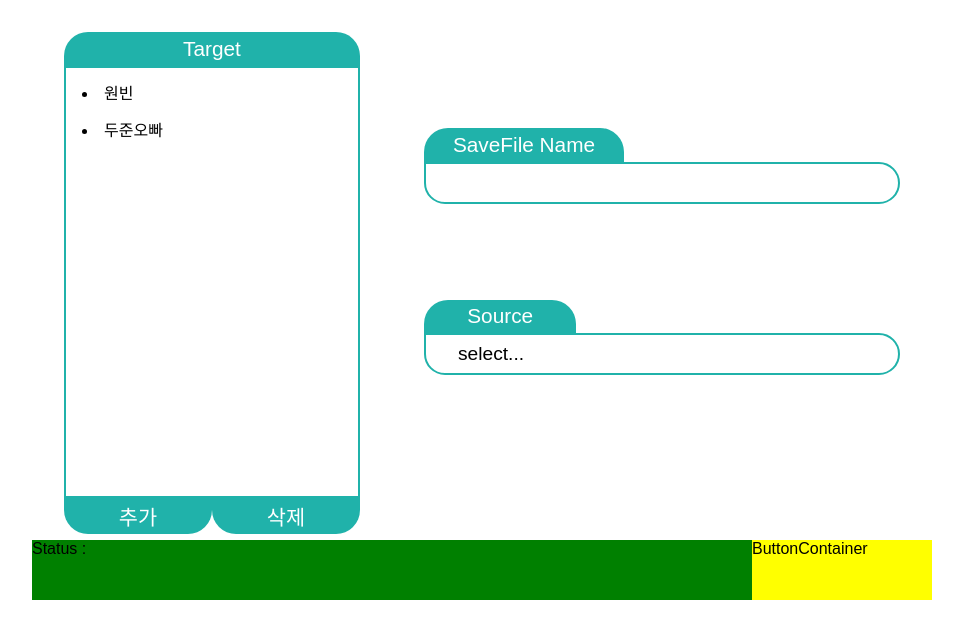
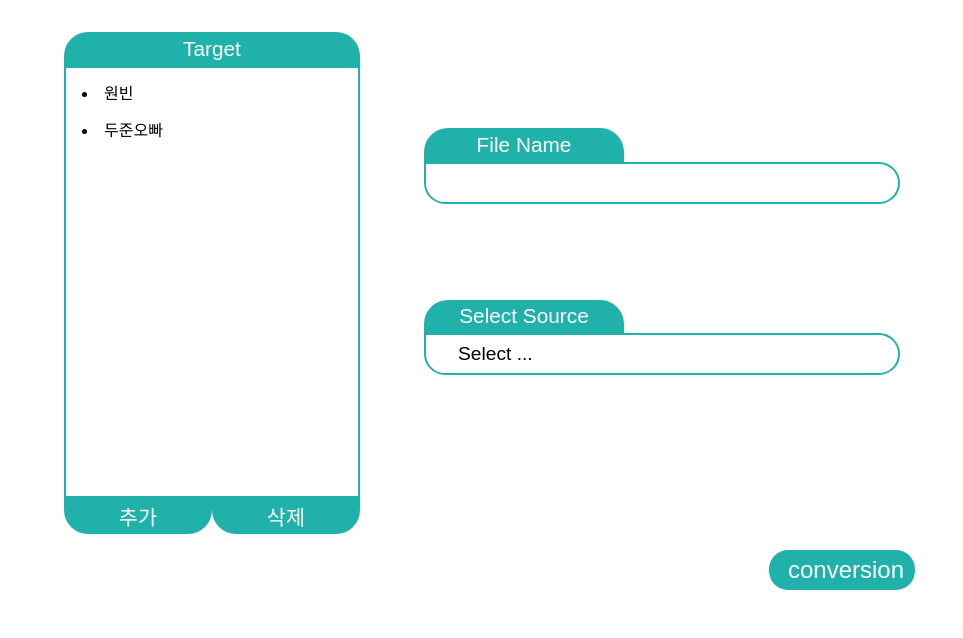
Before and after one commit to kdongha/scllab_01_vc_web, a React (Create React App) app in the folder frontend/: page / in a window 1280 px wide. Shown: the top 638 px of the page, without its empty margins (158-1121 px from the left). Built offline with nearby package versions, Linux system fonts and the light colour scheme.

Commit message:
done basic function

```diff
--- a/frontend/src/App.js
+++ b/frontend/src/App.js
@@ -1,7 +1,7 @@
 import React, {Component} from 'react';
 import TargetComponent from './components/TargetComponent';
 import FileContainer from './components/FileComponent';
-import StatusComponent from './components/StatusComponent';
+import ProgressComponent from './components/ProgressComponent';
 import ButtonComponent from './components/ButtonComponent';
 import './App.css';
 
@@ -9,56 +9,127 @@ class App extends Component {
     state = {
         targetList: ['원빈', '두준오빠'],
         selectedTarget: '',
-        selectedSource: null,
-        saveFileName: '',
-        status: '',
+        selectedSourceFile: null,
+        selectedTargetFile: null,
+        fileName: '',
+        targetName: '',
+        state: 'select',
+        progress: '',
     };
     addTarget = () => {
-        console.log('addTarget');
+        this.setState({
+            ...this.state,
+            state: 'add',
+        });
+    };
+    cancelAddTarget = () => {
+        this.setState({
+            ...this.state,
+            state: 'select',
+        })
     };
     removeTarget = () => {
         console.log('removeTarget');
     };
-    insertSaveFile = (e) => {
+    selectTarget = (e) => {
         this.setState({
             ...this.state,
-            saveFileName:e.target.value,
+            selectedTarget: e.target.innerText,
         })
     };
-    selectSource = () => {
-        const inputFile=document.createElement('input');
+    insertFileName = (e) => {
+        this.setState({
+            ...this.state,
+            fileName: e.target.value,
+        })
+    };
+    insertTargetName = (e) => {
+        this.setState({
+            ...this.state,
+            targetName: e.target.value,
+        })
+    };
+    selectSourceFile = () => {
+        const inputFile = document.createElement('input');
         inputFile.setAttribute('type', 'file');
-        console.log(this.props.accept);
         // inputFile.setAttribute("accept", ".wav");
-        inputFile.onchange=()=>{
-            console.log(inputFile.files);
+        inputFile.onchange = () => {
             this.setState({
                 ...this.state,
-                selectedSource:inputFile.files[0],
+                selectedSourceFile: inputFile.files[0],
             })
         };
         inputFile.click();
     };
 
-    selectTarget = (e) => {
-        this.setState({...this.state,
-            selectedTarget:e.target.innerText,
-        });
-        console.log('selectTarget');
+    selectTargetFile = () => {
+        const inputFile = document.createElement('input');
+        inputFile.setAttribute('type', 'file');
+        // inputFile.setAttribute("accept", ".zip");
+        inputFile.onchange = () => {
+            this.setState({
+                ...this.state,
+                selectedTargetFile: inputFile.files[0],
+            })
+        };
+        inputFile.click();
     };
 
-    render() {
-        return (
-            <div className="App">
-                <TargetComponent targetList={this.state.targetList} selectedTarget={this.state.selectedTarget}
-                                 addTarget={this.addTarget} removeTarget={this.removeTarget}
-                                 selectTarget={this.selectTarget}/>
-                <FileContainer savePath={this.state.savePath} selectedSource={this.state.selectedSource} selectSource={this.selectSource} insertSaveFile={this.insertSaveFile}/>
-                <StatusComponent/>
-                <ButtonComponent/>
-            </div>
-        );
+    conversion = () => {
+        if (this.state.progress === 'conversion') {
+            alert('지금은 변환 중 입니다.');
+        } else if (this.state.progress === 'train') {
+            alert('지금은 훈련 중 입니다.');
+        } else if (this.state.selectedTarget === '') {
+            alert('Target을 선택해 주세요');
+        } else if (this.state.fileName === '') {
+            alert('File Name을 작성해 주세요');
+        }  else if (this.state.selectedSourceFile === null) {
+            alert('Source File을 선택해 주세요');
+        } else {
+            this.setState({
+                ...this.state,
+                progress: 'conversion'
+            })
+        }
+};
+
+train = () => {
+    if (this.state.progress === 'conversion') {
+        alert('지금은 변환 중 입니다.');
+    } else if (this.state.progress === 'train') {
+        alert('지금은 훈련 중 입니다.');
+    } else if (this.state.targetName === '') {
+        alert('Target Name을 작성해 주세요');
+    }  else if (this.state.selectedTargetFile === null) {
+        alert('Target File을 선택해 주세요');
+    } else {
+        this.setState({
+            ...this.state,
+            progress: 'train'
+        });
     }
+    console.log('train');
+};
+
+render()
+{
+    return (
+        <div className="App">
+            <TargetComponent targetList={this.state.targetList} selectedTarget={this.state.selectedTarget}
+                             state={this.state.state}
+                             addTarget={this.addTarget} cancelAddTarget={this.cancelAddTarget}
+                             selectTarget={this.selectTarget} removeTarget={this.removeTarget}/>
+            <FileContainer selectedSourceFile={this.state.selectedSourceFile}
+                           selectedTargetFile={this.state.selectedTargetFile} state={this.state.state}
+                           fileName={this.state.fileName} targetName={this.state.targetName}
+                           insertFileName={this.insertFileName} insertTargetName={this.insertTargetName}
+                           selectSourceFile={this.selectSourceFile} selectTargetFile={this.selectTargetFile}/>
+            <ProgressComponent progress={this.state.progress}/>
+            <ButtonComponent state={this.state.state} conversion={this.conversion} train={this.train}/>
+        </div>
+    );
+}
 }
 
 export default App;
--- a/frontend/src/components/ButtonComponent.js
+++ b/frontend/src/components/ButtonComponent.js
@@ -1,18 +1,34 @@
 import React, {Component} from 'react';
 import styled from 'styled-components';
 
-const ActiveButton=styled.div`
-    background-color:yellow;
+const ButtonContainer = styled.div`
     width: 20%;
     height:10%;
-    display: inline-block;
+    display: flex;
+    align-items: center;
+    justify-content: center;
     `;
+const ActiveButton = styled.div`
+    background-color:lightseagreen;
+    display: block;
+    text-align: center;
+    vertical-align: center;
+    font-size: 1.5rem;
+    padding: 0.4rem 1.2rem;
+    border-radius: 1.2rem;
+    cursor:pointer;
+    color: white;
+    width: 60%;
+    `;
+
 class ButtonComponent extends Component {
     render() {
         return (
-            <ActiveButton>
-                ButtonContainer
-            </ActiveButton>
+            <ButtonContainer>
+                <ActiveButton onClick={this.props.state ==='select'?this.props.conversion:this.props.train}>
+                    {this.props.state === 'select' ? 'conversion' : 'train'}
+                </ActiveButton>
+            </ButtonContainer>
         );
     }
 }
--- a/frontend/src/components/FileComponent.js
+++ b/frontend/src/components/FileComponent.js
@@ -1,11 +1,10 @@
 import React, {Component} from 'react';
-import PropTypes from 'prop-types';
 import styled from 'styled-components';
 
-import InsertFileComponent from './InsertFileComponent';
+import InsertNameComponent from './InsertNameComponent';
 import SelectFileComponent from './SelectFileComponent';
 
-const FileContainer=styled.div`
+const FileContainer = styled.div`
     display: inline-block;
     width: calc(60% - 4rem);
     height: calc(90% - 4rem);
@@ -16,13 +15,17 @@ class FileComponent extends Component {
     render() {
         return (
             <FileContainer>
-                <InsertFileComponent nameTag={"SaveFile Name"} file={this.props.savePath} insertSaveFile={this.props.insertSaveFile}/>
-                <SelectFileComponent nameTag={"Source"} file={this.props.selectedSource} selectedSource={this.props.selectedSource} selectSource={this.props.selectSource}/>
+                <InsertNameComponent fileName={this.props.fileName} targetName={this.props.targetName}
+                                     state={this.props.state} insertFileName={this.props.insertFileName}
+                                     insertTargetName={this.props.insertTargetName}/>
+                <SelectFileComponent selectedSourceFile={this.props.selectedSourceFile}
+                                     selectedTargetFile={this.props.selectedTargetFile} state={this.props.state}
+                                     selectSourceFile={this.props.selectSourceFile}
+                                     selectTargetFile={this.props.selectTargetFile}/>
             </FileContainer>
         );
     }
 }
 
-FileComponent.propTypes = {};
 
 export default FileComponent;
--- a/frontend/src/components/InputFileComponent.js
+++ /dev/null
@@ -1,22 +0,0 @@
-import React, {Component} from 'react';
-import styled from 'styled-components';
-
-const InputFile = styled.div`
-  border:2px solid lightseagreen;
-  padding:0.5rem 2rem;
-  font-size:1.2rem;
-  border-radius:0 1.5rem 1.5rem 1.5rem;
-  cursor: pointer;
-`;
-
-class InputFileComponent extends Component {
-    render() {
-        return (
-            <InputFile onClick={this.props.selectSource}>
-                {((this.props.selectedSource!==null)&&(this.props.selectedSource!==undefined)?this.props.selectedSource.name:"select...")}
-            </InputFile>
-        );
-    }
-}
-
-export default InputFileComponent;
--- a/frontend/src/components/InsertFileComponent.js
+++ b/frontend/src/components/InsertNameComponent.js
@@ -21,22 +21,23 @@ const InputName=styled.input`
   padding:0.5rem 2rem;
   font-size:1.2rem;
   border-radius:0 1.5rem 1.5rem 1.5rem;
-  display:block;
   width: calc(100% - 4rem - 4px);
+  display: ${props=> props.display};
   &:focus{outline:none;};
 `;
 
-class InsertFileComponent extends Component {
+class InsertNameComponent extends Component {
     render() {
         return (
             <InsertFileContainer>
                 <NameTag>
-                    {this.props.nameTag}
+                    {this.props.state==='select'?'File Name':'Target Name'}
                 </NameTag>
-                <InputName onChange={this.props.insertSaveFile}/>
+                <InputName onChange={this.props.insertFileName} display={this.props.state==='select'?'block':'none'}/>
+                <InputName onChange={this.props.insertTargetName} display={this.props.state!=='select'?'block':'none'}/>
             </InsertFileContainer>
         );
     }
 }
 
-export default InsertFileComponent;
+export default InsertNameComponent;
--- /dev/null
+++ b/frontend/src/components/ProgressComponent.js
@@ -0,0 +1,23 @@
+import React, {Component} from 'react';
+import styled from 'styled-components';
+
+const ProgressContainer=styled.div`
+    height:calc(10% - 2.4rem);
+    width:calc(80% - 2.4rem);
+    display: inline-block;
+    text-align:center;
+    font-size:1.2rem;
+    padding: 1.2rem;
+    `;
+
+class ProgressComponent extends Component {
+    render() {
+        return (
+            <ProgressContainer>
+                {this.props.progress===''?'':this.props.progress==='conversion'?'변환중 입니다.':'훈련중 입니다.'}
+            </ProgressContainer>
+        );
+    }
+}
+
+export default ProgressComponent;
--- a/frontend/src/components/SelectFileComponent.js
+++ b/frontend/src/components/SelectFileComponent.js
@@ -1,13 +1,11 @@
 import React, {Component} from 'react';
-import PropTypes from 'prop-types';
 import styled from 'styled-components';
-import InputFileComponent from './InputFileComponent'
 
-const SelectFileContainer=styled.div`
+const SelectFileContainer = styled.div`
   margin: 6rem 0;
 `;
 
-const NameTag=styled.div`
+const NameTag = styled.div`
     color: white;
     font-size: 1.3rem;
     background: lightseagreen;
@@ -15,25 +13,30 @@ const NameTag=styled.div`
     padding: 0.3rem;
     display: block;
     text-align: center;
-    width: 30%;
+    width: 40%;
+`;
+
+const InputFile = styled.div`
+  border:2px solid lightseagreen;
+  padding:0.5rem 2rem;
+  font-size:1.2rem;
+  border-radius:0 1.5rem 1.5rem 1.5rem;
+  cursor: pointer;
 `;
 
 class SelectFileComponent extends Component {
     render() {
-        const {nameTag, file} = this.props;
         return (
             <SelectFileContainer>
                 <NameTag>
-                    {nameTag}
+                    {this.props.state === 'select' ? 'Select Source' : 'Select Target'}
                 </NameTag>
-                <InputFileComponent file={file} selectedSource={this.props.selectedSource} selectSource={this.props.selectSource}/>
+                <InputFile onClick={this.props.state === 'select'?this.props.selectSourceFile:this.props.selectTargetFile}>
+                    {this.props.state === 'select' ? this.props.selectedSourceFile !== null && this.props.selectedSourceFile !== undefined ? this.props.selectedSourceFile.name : 'Select ...' : this.props.selectedTargetFile !== null && this.props.selectedTargetFile !== undefined ? this.props.selectedTargetFile.name : 'Select ...'}
+                </InputFile>
             </SelectFileContainer>
         );
     }
 }
 
-SelectFileComponent.propTypes = {
-    nameTag: PropTypes.string,
-};
-
 export default SelectFileComponent;
--- a/frontend/src/components/StatusComponent.js
+++ /dev/null
@@ -1,21 +0,0 @@
-import React, {Component} from 'react';
-import styled from 'styled-components';
-
-const StatusContainer=styled.div`
-    height:10%;
-    width:80%;
-    background-color:green;
-    display: inline-block;
-    `;
-
-class StatusComponent extends Component {
-    render() {
-        return (
-            <StatusContainer>
-                Status :
-            </StatusContainer>
-        );
-    }
-}
-
-export default StatusComponent;
--- a/frontend/src/components/TargetComponent.js
+++ b/frontend/src/components/TargetComponent.js
@@ -33,17 +33,16 @@ const FuncButton = styled.div`
 
 class TargetComponent extends Component {
     render() {
-        const {targetList, selectedTarget, addTarget, removeTarget, selectTarget} = this.props;
         return (
             <TargetContainer>
                 <NameTag>
                     Target
                 </NameTag>
-                <TargerList targetList={targetList} selectedTarget={selectedTarget} selectTarget={selectTarget}/>
-                <FuncButton onClick={addTarget}>
-                    추가
-                </FuncButton>
-                <FuncButton onClick={removeTarget}>
+                <TargerList targetList={this.props.targetList} selectedTarget={this.props.selectedTarget} selectTarget={this.props.selectTarget}/>
+                {
+                    (this.props.state==='select')?<FuncButton onClick={this.props.addTarget}>추가</FuncButton>:<FuncButton onClick={this.props.cancelAddTarget}>취소</FuncButton>
+                }
+                <FuncButton onClick={this.props.removeTarget}>
                     삭제
                 </FuncButton>
             </TargetContainer>
--- a/frontend/src/components/TargetList.js
+++ b/frontend/src/components/TargetList.js
@@ -1,5 +1,4 @@
 import React, {Component} from 'react';
-import PropTypes from 'prop-types';
 import styled from 'styled-components';
 
 const TargetListContainer = styled.div`
@@ -30,8 +29,4 @@ class TargetList extends Component {
     }
 }
 
-TargetList.propTypes = {
-    targetList: PropTypes.array,
-};
-
 export default TargetList;
```
